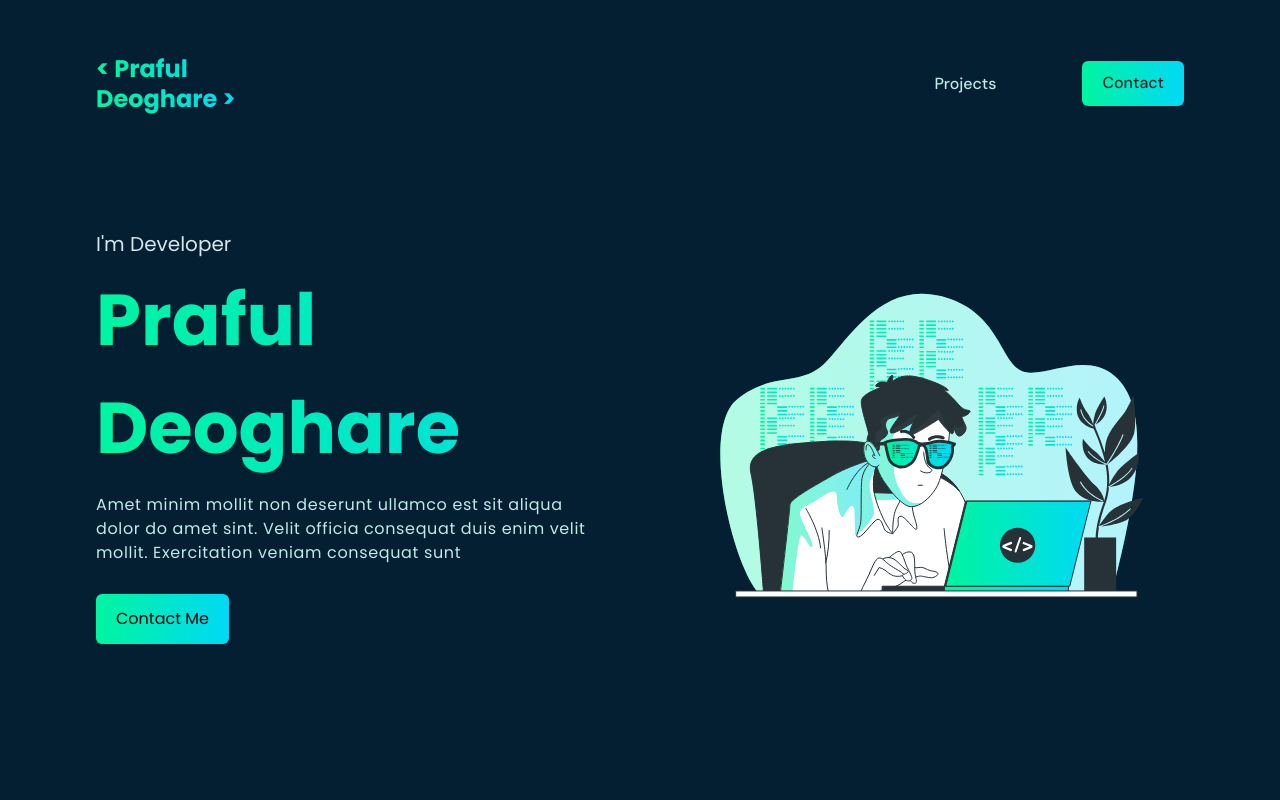
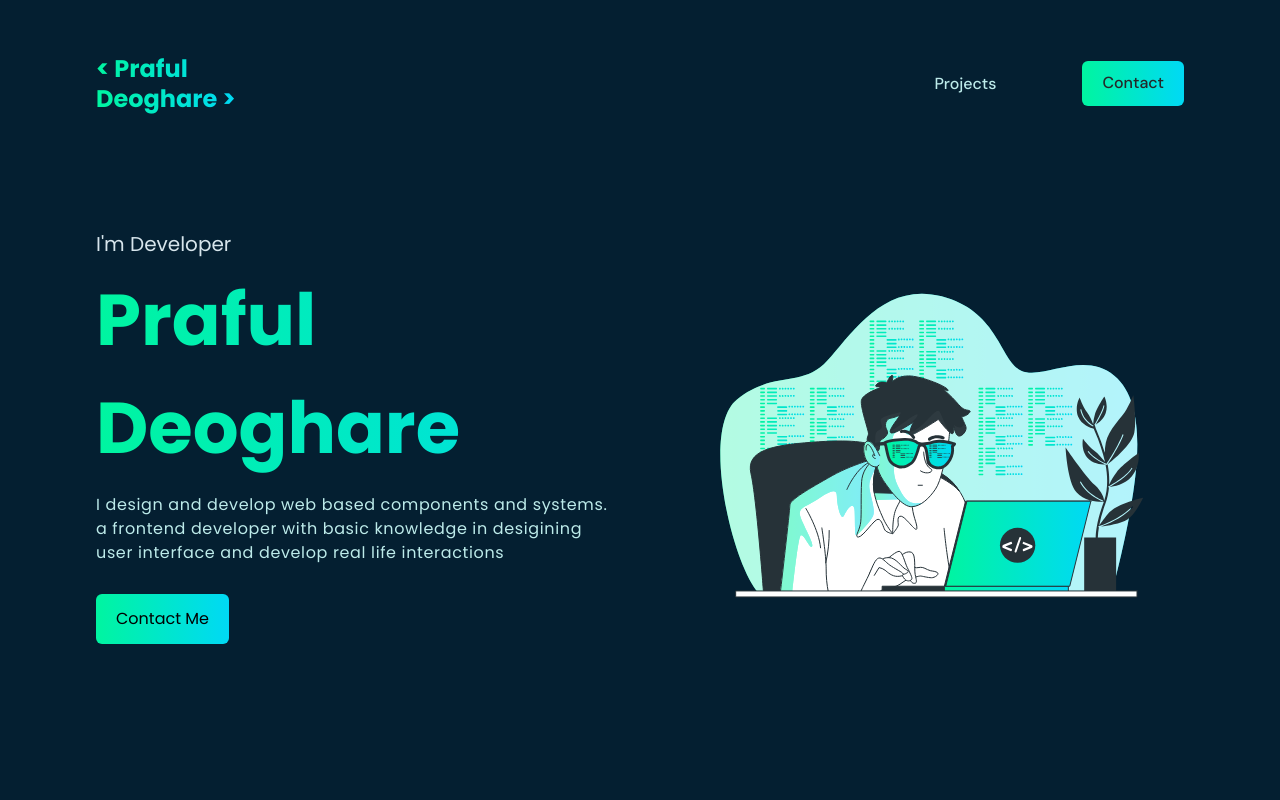
Before and after one commit to Prafuldeoghare/Portfolio, a React (Vite) app: page / in a window 1280 px wide. Shown: the top 800 px of the page. Built offline with nearby package versions, Linux system fonts and the light colour scheme.

Commit message:
seventh commit

```diff
--- a/src/Components/Hero.tsx
+++ b/src/Components/Hero.tsx
@@ -240,9 +240,9 @@ function Hero() {
           <HeroTitle>I'm Developer</HeroTitle>
           <HeroName>Praful Deoghare</HeroName>
           <HeroDescription>
-            Amet minim mollit non deserunt ullamco est sit aliqua dolor do amet
-            sint. Velit officia consequat duis enim velit mollit. Exercitation
-            veniam consequat sunt
+            I design and develop web based components and systems. a frontend
+            developer with basic knowledge in desigining user interface and
+            develop real life interactions
           </HeroDescription>
           <HeroContact
             onClick={() => {
```
